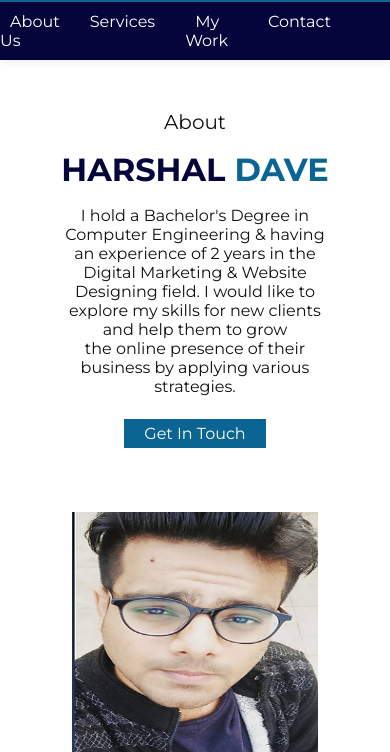
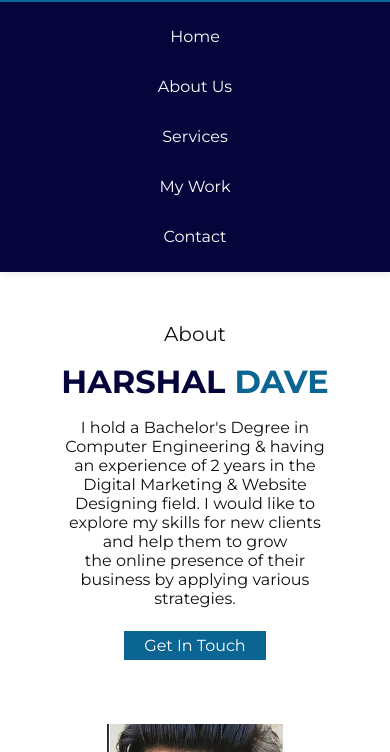
Before and after one commit to Harshal611/portfolio, a plain HTML site: page index.html in a window 390 px wide. Shown: the part 92-844 px from the top of the page. Drawn offline with Linux system fonts and the light colour scheme.

Commit message:
Update styleprofile.css

```diff
--- a/styleprofile.css
+++ b/styleprofile.css
@@ -6,6 +6,7 @@
     scroll-behavior: smooth;
     font-family: Montserrat, sans-serif;
 }
+
 body {
     /*position: relative;*/
     scroll-behavior: smooth;
@@ -385,6 +386,20 @@ footer  .copy hr{
 }
 
 
+
+
+
+
+
+
+
+
+
+
+
+
+
+
 @media only screen and (max-width: 768px) {
     .container {
       padding: 0 5%;
@@ -394,6 +409,30 @@ footer  .copy hr{
       position: relative;
       scroll-behavior: smooth;
     }
+     header .nav-bar2 .nav{
+        list-style: none;
+        display: block;
+    }
+
+    header .nav-bar2 ul{
+        display: block;
+        background-color: transparent;
+        left: -100px;
+        line-height: 50px;
+        text-align: center;
+        transition: .5s;
+    }
+    header .nav-bar2 .nav li a{
+        padding: 5px 10px;
+        cursor:pointer;
+        color: #fff;
+        transition: .3s;
+        text-decoration: none;
+    }
+    header .nav-bar2 .nav li:hover a:hover{
+        color: var(--blue);
+    }
+
 
     .home {
       margin-top: 40px;
@@ -408,7 +447,7 @@ footer  .copy hr{
     }
 
     .home .imgbox {
-      width: 70%;
+      width: 50%;
       height: auto;
     }
 
@@ -456,6 +495,16 @@ footer  .copy hr{
       transition: .3s;
 
     }
+
+
+
+
+
+
+
+
+
+
 
 
   @media only screen and (max-width: 600px) {
```
